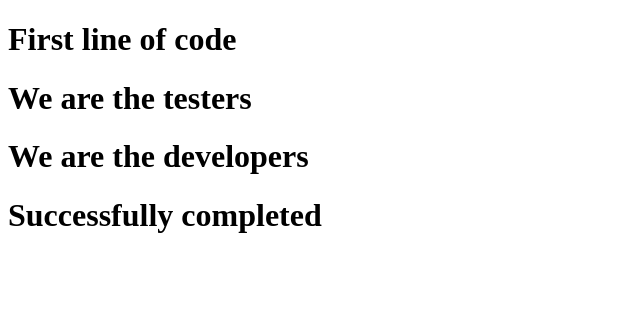
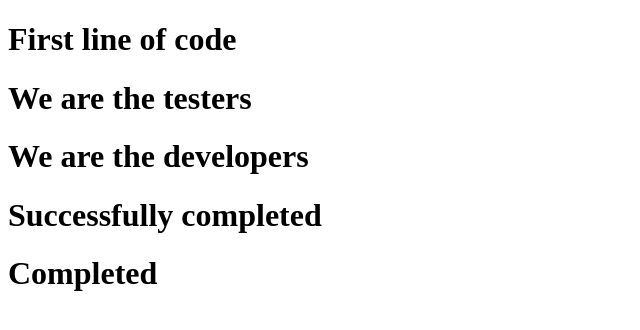
Before and after one commit to GowthamiPandraka/Git-Task, a plain HTML site: page task/index.html in a window 1280 px wide. Shown: the whole page, without its empty margins (0-640 px from the left). Drawn offline with Linux system fonts and the light colour scheme.

Commit message:
conflict

```diff
--- a/task/index.html
+++ b/task/index.html
@@ -10,5 +10,6 @@
     <h1>We are the testers</h1>
     <h1>We are the developers</h1>
     <h1>Successfully completed</h1>
+    <h1>Completed</h1>
 </body>
 </html>
```
